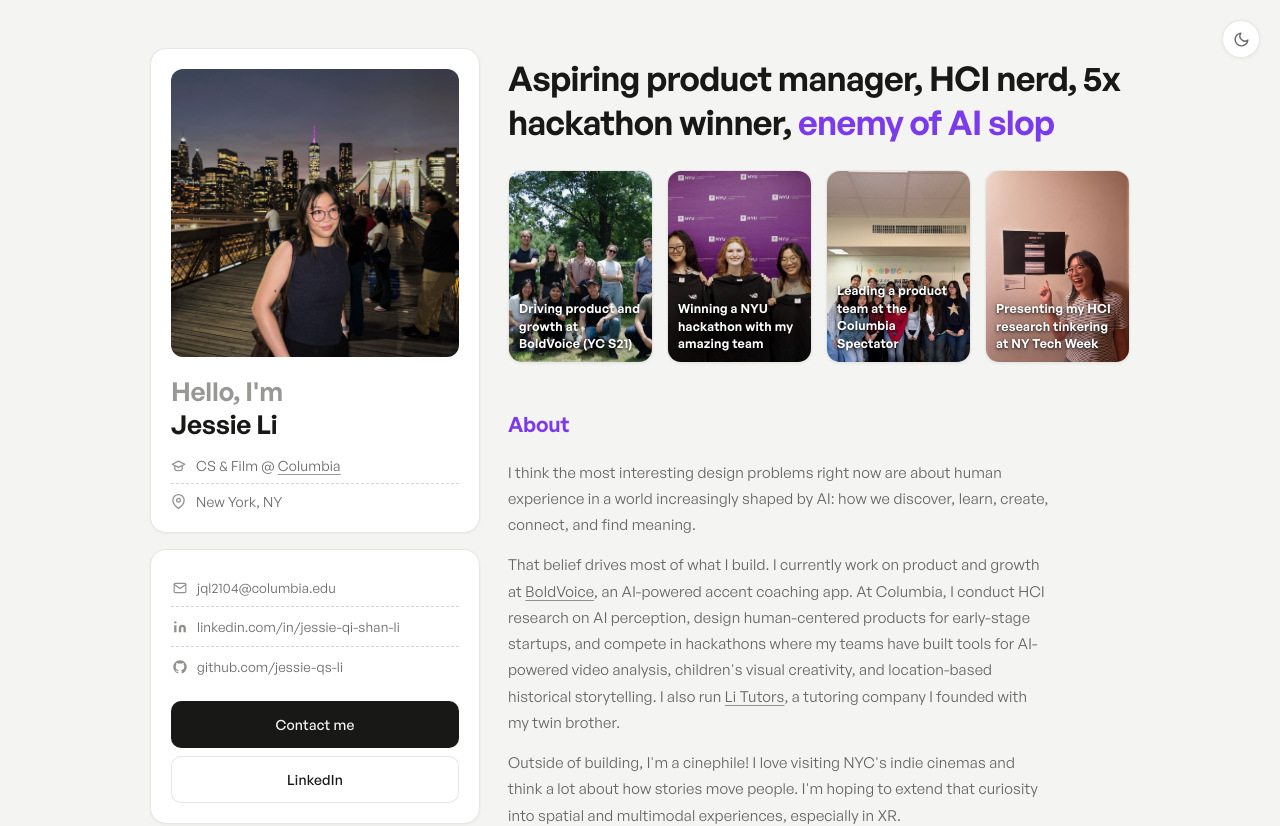
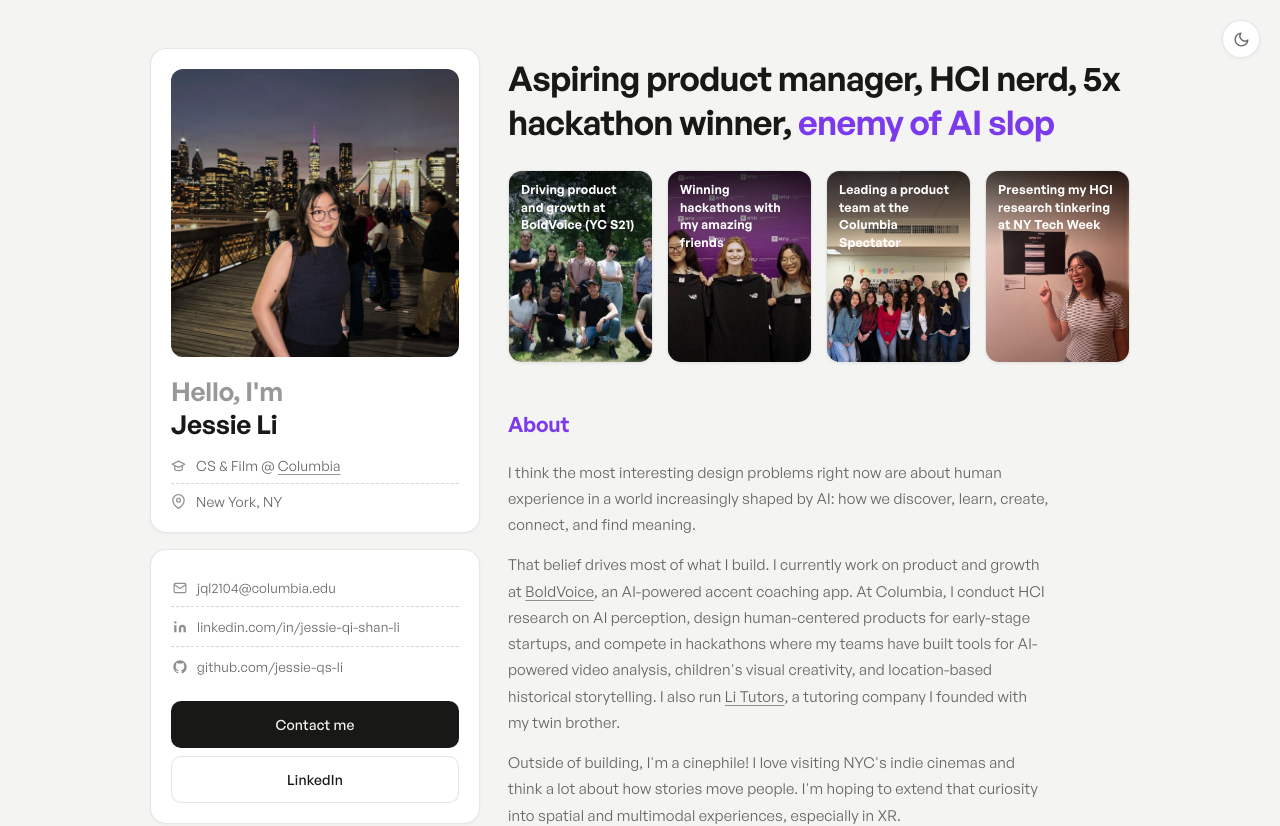
Before and after one commit to jessie-qs-li/portfolio, a Next.js app: page / in a window 1280 px wide. Shown: the top 826 px of the page. Built offline with nearby package versions, Linux system fonts and the light colour scheme; no server answers.

Commit message:
Captions on top with hover nudge, stationary gradient, cursor policy, caption/link/crop tweaks

```diff
--- a/app/globals.css
+++ b/app/globals.css
@@ -45,6 +45,10 @@ body {
 
 a { color: inherit; text-decoration: none; }
 ::selection { background: var(--accent); color: #fff; }
+
+/* cursor policy: arrow everywhere, hand only on interactive elements */
+html, body { cursor: default; }
+a, button, [role="button"], select, summary { cursor: pointer; }
 
 /* ========== SHELL ========== */
 .cv-shell {
@@ -168,23 +172,19 @@ a.contact-row:hover { color: var(--text); }
   .photo-card:hover, .photo-strip .photo-card:nth-child(even):hover { transform: none; }
 }
 .photo-card img { width: 100%; height: 100%; aspect-ratio: 3 / 4; object-fit: cover; display: block; }
+.photo-card::before {
+  content: ''; position: absolute; left: 0; right: 0; top: 0; height: 40%;
+  background: linear-gradient(rgba(0, 0, 0, 0.74), transparent);
+  pointer-events: none; z-index: 1;
+}
 .photo-caption {
-  position: absolute; left: 10px; right: 10px; z-index: 2;
-  top: calc(100% - 10px); transform: translateY(-100%);
-  display: block;
+  position: absolute; left: 0; right: 0; top: 0; display: block; z-index: 2;
+  padding: 10px 12px 0;
   font-size: 12.5px; font-weight: 600; line-height: 1.4;
   color: #fff;
-  text-shadow: 0 1px 3px rgba(0, 0, 0, 0.85), 0 2px 14px rgba(0, 0, 0, 0.55);
-  transition: top 0.38s cubic-bezier(0.33, 1, 0.68, 1), transform 0.38s cubic-bezier(0.33, 1, 0.68, 1);
+  transition: transform 0.3s ease;
 }
-.photo-card:hover .photo-caption { top: 10px; transform: translateY(0); }
-.photo-card::after {
-  content: ''; position: absolute; left: 0; right: 0; top: 0; height: 42%;
-  background: linear-gradient(rgba(0, 0, 0, 0.55), transparent);
-  opacity: 0; transition: opacity 0.3s ease;
-  pointer-events: none; z-index: 1;
-}
-.photo-card:hover::after { opacity: 1; }
+.photo-card:hover .photo-caption { transform: translateY(7px); }
 @media (max-width: 860px) { .photo-strip { grid-template-columns: 1fr 1fr; } }
 
 .about-text p { font-size: 15px; color: var(--text2); line-height: 1.75; max-width: 62ch; }
--- a/app/page.tsx
+++ b/app/page.tsx
@@ -16,8 +16,8 @@ const EXPERIENCE = [
 
 const PHOTOS = [
   { url: "https://boldvoice.com/", src: "/photos/boldvoice-offsite.jpg", caption: "Driving product and growth at BoldVoice (YC S21)" },
-  { url: "https://www.linkedin.com/posts/audreykc_we-took-1st-place-at-the-nyu-stern-entrepreneurial-activity-7455994492211478529-C5SM", src: "/photos/nyu-hackathon.jpg", caption: "Winning a NYU hackathon with my amazing team", pos: "100% center" },
-  { url: "https://apps.apple.com/us/app/columbia-spectator/id6470171397", src: "/photos/spectator-team.jpg", caption: "Leading a product team at the Columbia Spectator" },
+  { url: "#projects", src: "/photos/nyu-hackathon.jpg", caption: "Winning hackathons with my amazing friends", pos: "100% center" },
+  { url: "https://apps.apple.com/us/app/columbia-spectator/id6470171397", src: "/photos/spectator-team.jpg", caption: "Leading a product team at the Columbia Spectator", pos: "57% center" },
   { url: "https://www.linkedin.com/posts/jessie-qi-shan-li_an-awesome-past-two-weeks-1-started-an-activity-7471987536232599552-t-XC", src: "/photos/tech-week.jpg", caption: "Presenting my HCI research tinkering at NY Tech Week" },
 ]
 
@@ -82,7 +82,7 @@ export default function Home() {
 
           <div className="photo-strip fade-in">
             {PHOTOS.map(p => (
-              <a className="photo-card" key={p.src} href={p.url} target="_blank" rel="noopener">
+              <a className="photo-card" key={p.src} href={p.url} target={p.url.startsWith("#") ? undefined : "_blank"} rel={p.url.startsWith("#") ? undefined : "noopener"}>
                 <Image src={p.src} alt={p.caption} width={700} height={933} style={p.pos ? { objectPosition: p.pos } : undefined} />
                 <span className="photo-caption">{p.caption}</span>
               </a>
```
